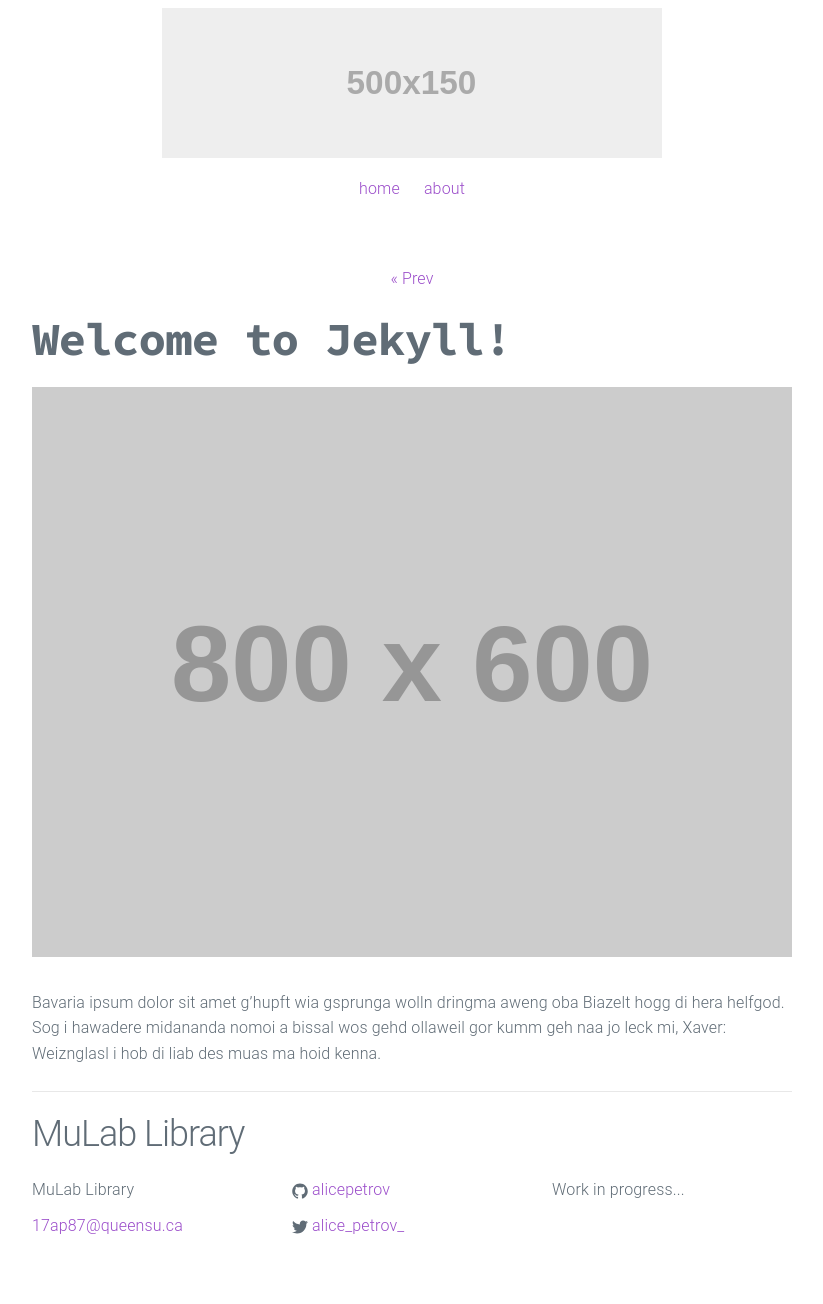
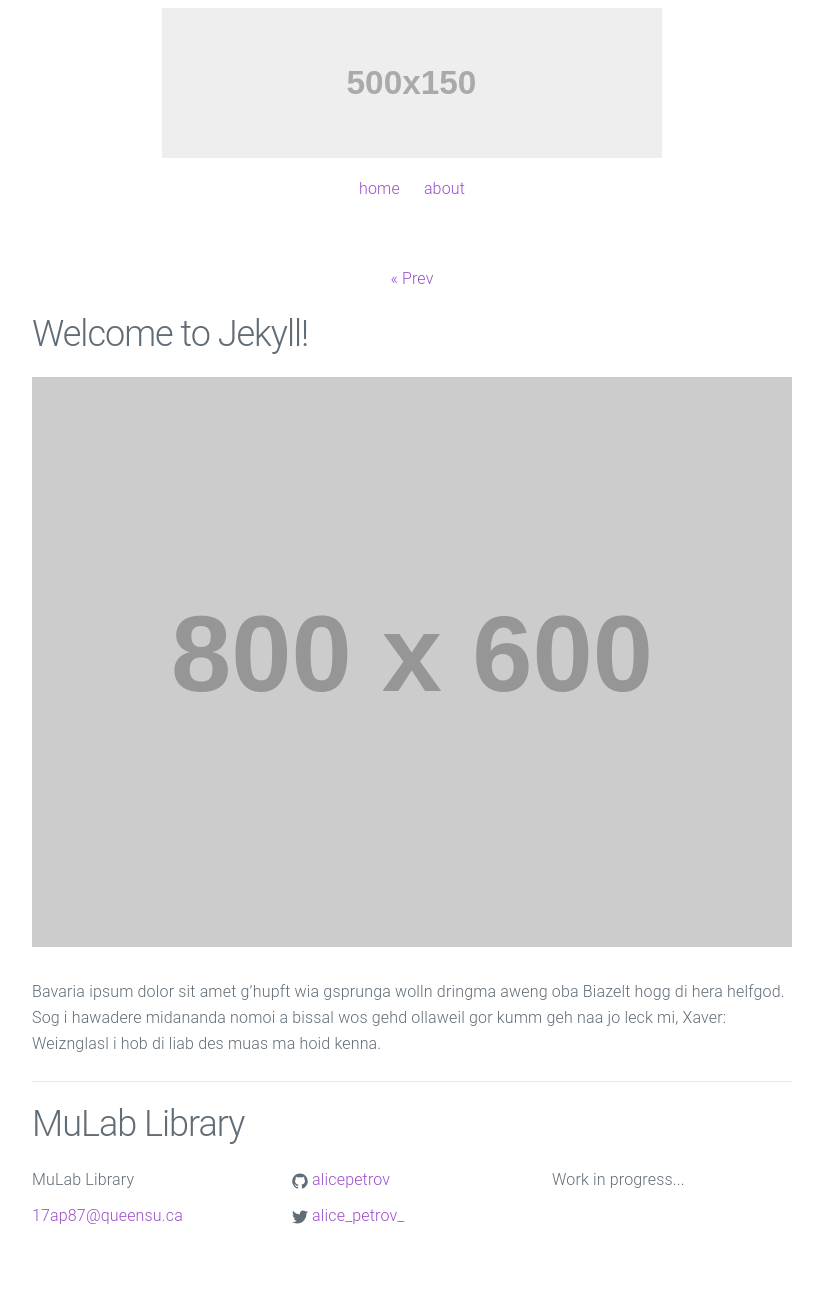
Before and after one commit to alicepetrov/mulab-library, a Jekyll site: the page built from _posts/2015-10-06-welcome-to-jekyll.markdown, in a window 1280 px wide. Shown: the whole page, without its empty margins (228-1051 px from the left). Built offline with Jekyll 4.4.1, drawn with Linux system fonts in a browser that asks for light colours.

Commit message:
Update post.html

```diff
--- a/_layouts/post.html
+++ b/_layouts/post.html
@@ -12,7 +12,7 @@
   </div>
 
   <header class="post-header">
-    <h1 class="post-title">{{ page.title }}</h1>
+    <h2 class="post-title">{{ page.title }}</h2>
   </header>
 
   <article class="post-content">
```
